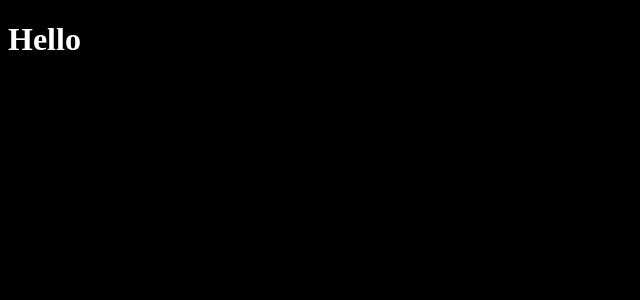
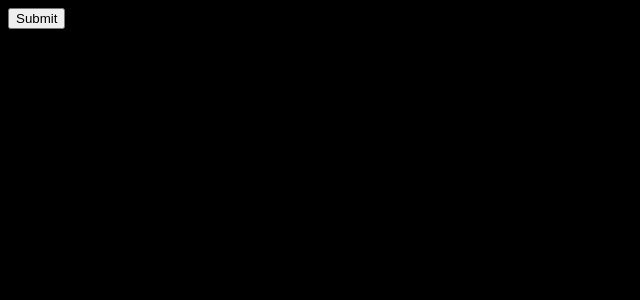
Before and after one commit to Saif-Ali-Warsi/react-experiments, a React (Vite) app: page / in a window 1280 px wide. Shown: the top 300 px of the page, without its empty margins (0-640 px from the left). Built offline with nearby package versions, Linux system fonts and the light colour scheme.

Commit message:
onClick test

```diff
--- a/src/App.jsx
+++ b/src/App.jsx
@@ -1,7 +1,13 @@
+import SolidButton from "./components/solid-button";
+
 function App() {
+  function handleMessage() {
+    console.log("Clicked");
+  }
+
   return (
     <>
-      <h1>Hello</h1>
+      <SolidButton onShow={handleMessage}></SolidButton>
     </>
   );
 }
--- /dev/null
+++ b/src/components/solid-button.jsx
@@ -0,0 +1,9 @@
+function SolidButton({onShow}) {
+  return (
+    <>
+      <button onClick={onShow}>Submit</button>
+    </>
+  );
+}
+
+export default SolidButton;
```
